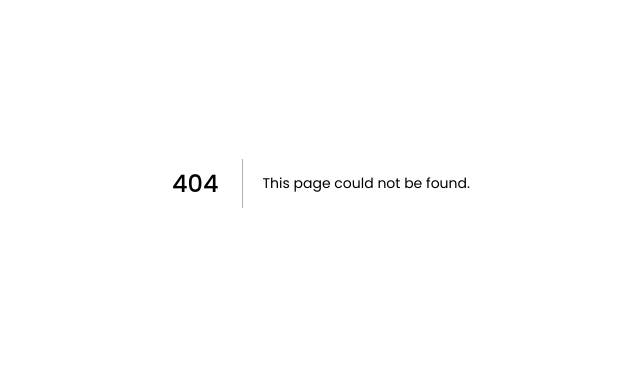
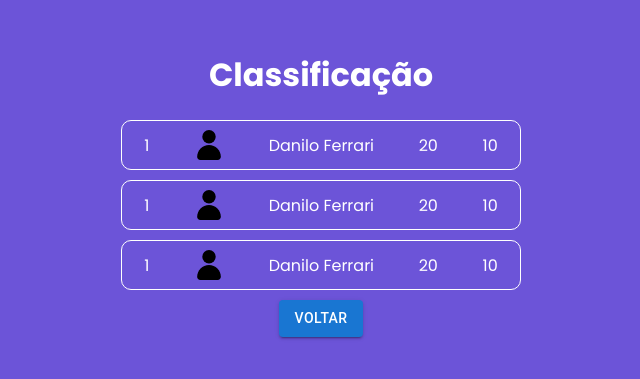
Before and after one commit to DevDaniloFerrari/Quizer, a Next.js app: page /classificacao in a window 1280 px wide. Before the commit this address had no page. Shown: the part 217-596 px from the top of the page, without its empty margins (319-959 px from the left). Built offline with nearby package versions, Linux system fonts and the light colour scheme.

Commit message:
implementando tela de classificacao

```diff
--- /dev/null
+++ b/app/classificacao/page.tsx
@@ -0,0 +1,15 @@
+import CardClassificacao from "@/components/CardClassificacao";
+import Botao from "@/components/Botao";
+import styles from "@/styles/Classificacao.module.css";
+
+export default function Classificacao() {
+  return (
+    <div className={styles.classificacao}>
+      <h1>Classificação</h1>
+      <CardClassificacao />
+      <CardClassificacao />
+      <CardClassificacao />
+      <Botao texto="Voltar" loading={false} href="/" />
+    </div>
+  );
+}
--- a/app/page.tsx
+++ b/app/page.tsx
@@ -113,6 +113,7 @@ export default function Home() {
           </>
           <Botao texto="Iniciar" type="submit" loading={loading} />
           <Botao texto="Gerar questão" onClick={gerarQuestao} loading={loadingGerarQuestoes} />
+          <Botao texto="Classificação" href="/classificacao" />
         </div>
       </form>
       <IconeGithub />
--- a/components/Botao.tsx
+++ b/components/Botao.tsx
@@ -1,11 +1,11 @@
-import { LoadingButton } from "@mui/lab";
+import LoadingButton from "@mui/lab/LoadingButton";
 import styles from "../styles/Botao.module.css";
 
 interface BotaoProps {
   href?: string;
   texto: string;
   loading?: boolean;
-  type?: 'submit' | 'button';
+  type?: "submit" | "button";
   onClick?: (event: any) => void;
 }
 
@@ -14,10 +14,11 @@ export default function Botao(props: BotaoProps) {
     <LoadingButton
       variant="contained"
       className={styles.botao}
-        onClick={props.onClick}
       loading={props.loading}
       disabled={props.loading}
-        type={props.type || 'button'}>
+      type={props.type || "button"}
+      {...props}
+    >
       {props.texto}
     </LoadingButton>
   );
--- /dev/null
+++ b/components/CardClassificacao.tsx
@@ -0,0 +1,17 @@
+import styles from "@/styles/CardClassificacao.module.css";
+
+export default function CardClassificacao() {
+  return (
+    <div className={styles.card}>
+      <div>1</div>
+      <img
+        src="/images/avatar.svg"
+        alt=""
+        className={styles.avatar}
+      />
+      <div>Danilo Ferrari</div>
+      <div>20</div>
+      <div>10</div>
+    </div>
+  );
+}
--- a/styles/Botao.module.css
+++ b/styles/Botao.module.css
@@ -1,12 +1,12 @@
 .botao {
     color: #fff;
     border-radius: 8px;
-    font-weight: 200;
-    font-size: 1.2rem;
+    font-weight: 50;
+    font-size: 1rem;
     border: none;
     padding: 10px 25px;
     background-color: #9885F0;
-    margin-top: 40px;
+    margin-top: 10px;
     cursor: pointer;
     transition: all .2s ease-in-out;
     width: '100%';
--- /dev/null
+++ b/styles/CardClassificacao.module.css
@@ -0,0 +1,15 @@
+.card {
+    display: flex;
+    border: 1px white solid;
+    height: 50px;
+    width: 400px;
+    justify-content: space-around;
+    align-items: center;
+    border-radius: 10px;
+    margin-bottom: 10px;
+}
+
+.avatar {
+    height: 30px;
+    width: 30px;
+}
--- /dev/null
+++ b/styles/Classificacao.module.css
@@ -0,0 +1,7 @@
+.classificacao {
+    display: flex;
+    justify-content: center;
+    align-items: center;
+    flex-direction: column;
+    height: 100vh;
+}
```
Also changed, not shown: components/IconeGithub.tsx (+6 -1 lines), public/images/avatar.svg (added). Lines whose indentation alone changed are shown as unchanged.
